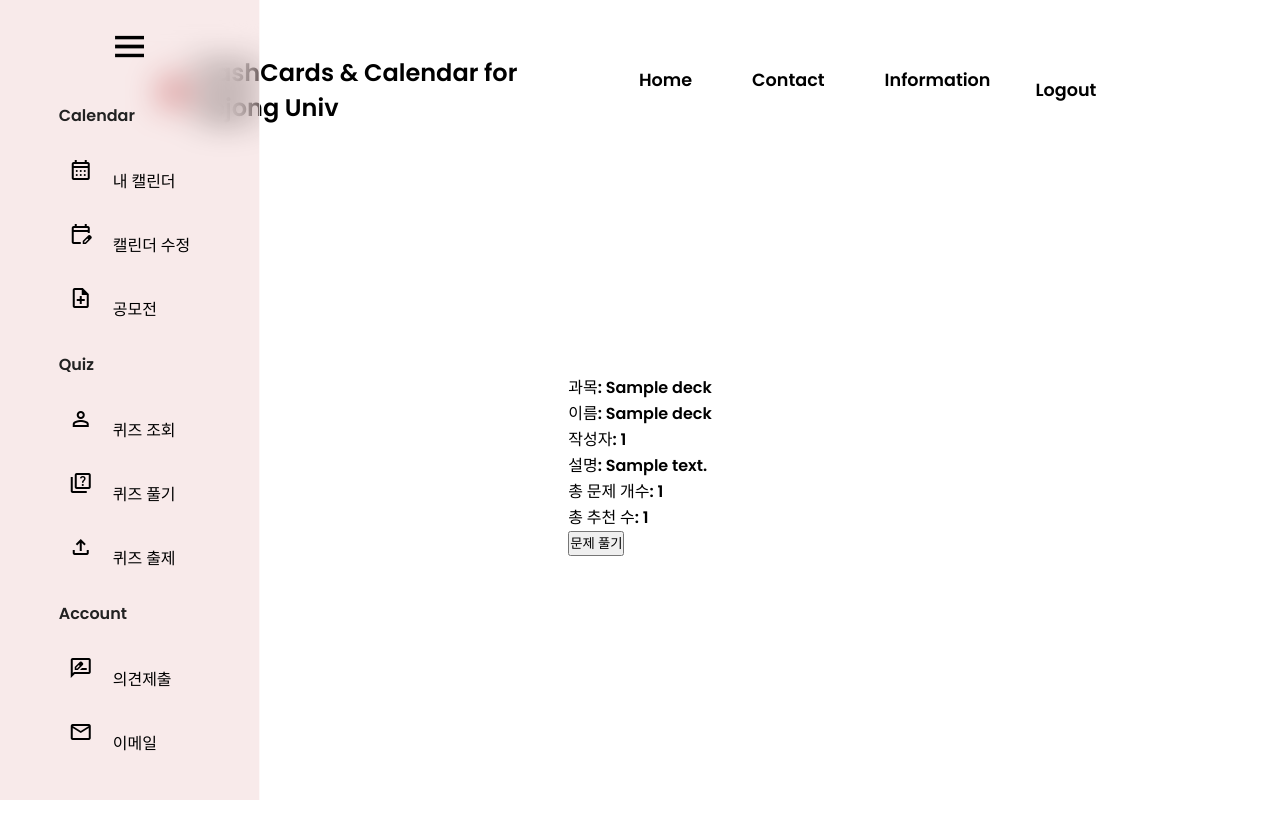
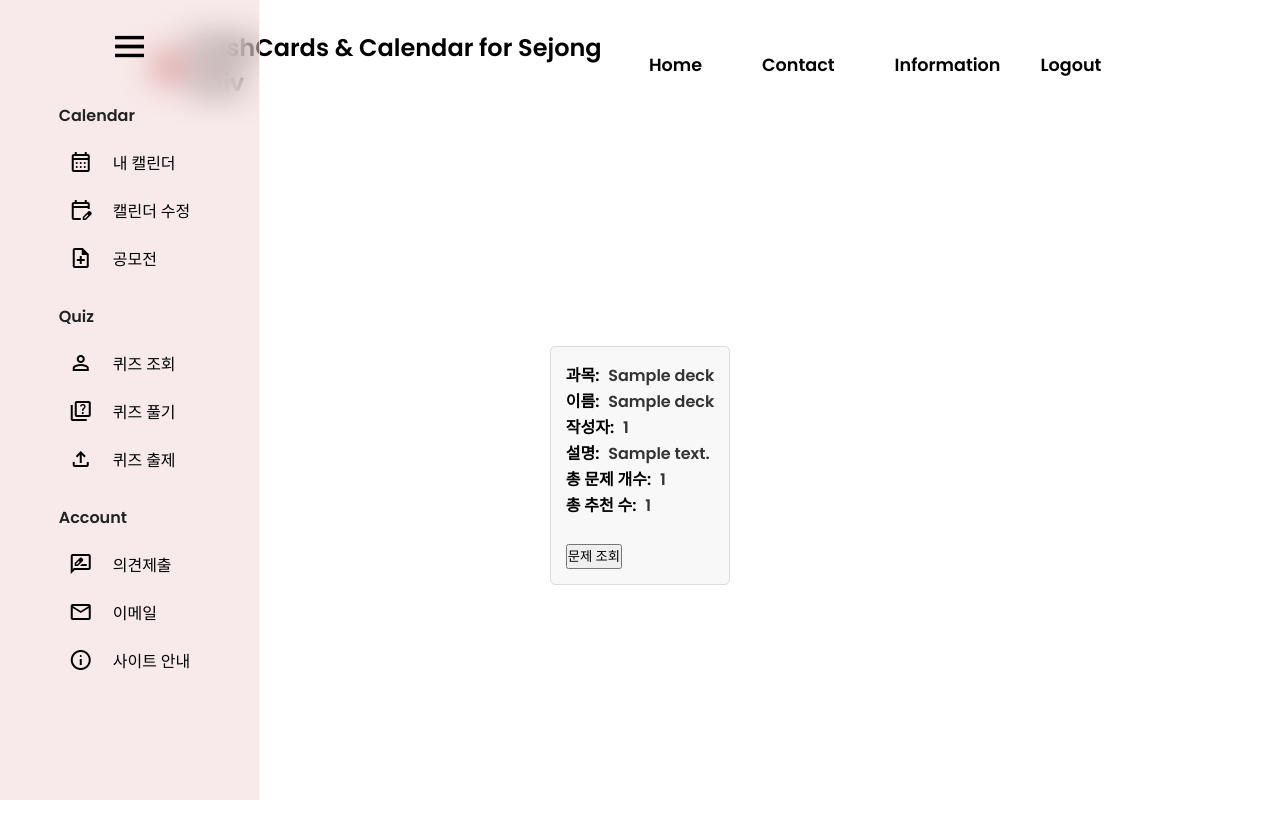
Before and after one commit to LeeDayday/sejong_flashcard, a Django app: page /home/quizzes/1/ in a window 1280 px wide. Shown: the top 825 px of the page. Run offline with Django 4.2, Linux system fonts and the light colour scheme; a user stored in the database is signed in; tables that the repository leaves empty hold one stand-in row (values such as "Sample post"); some web fonts are replaced.

Commit message:
chore: template 수정 및 quiz_detail 창 추가 구현

```diff
--- /dev/null
+++ b/static/css/quizz_detail.css
@@ -0,0 +1,17 @@
+.quiz-info {
+    background-color: #f8f8f8;
+    border: 1px solid #ddd;
+    border-radius: 5px;
+    padding: 15px;
+    margin: 20px;
+    max-width: 400px; /* 내용이 너무 길어질 경우 최대 너비 설정 */
+}
+
+.label {
+    font-weight: bold;
+    margin-right: 5px;
+}
+
+.info {
+    color: #333;
+}
--- a/templates/index.html
+++ b/templates/index.html
@@ -13,8 +13,6 @@
       crossorigin="anonymous"
       referrerpolicy="no-referrer"
     />
-
-   <link rel="stylesheet" type="text/css" href="/static/home_style.css" />
 
     <link
       href="https://cdn.jsdelivr.net/npm/remixicon@3.5.0/fonts/remixicon.css"
@@ -40,7 +38,12 @@
       href="https://fonts.googleapis.com/css2?family=Poppins:wght@600&display=swap"
       rel="stylesheet"
     />
+
+      {% load static %}
+      <link rel="stylesheet" href="{% static 'css/index.css' %}">
       <!-- title, css, javascript 를 위한 block -->
+      {% block sidebar_head_content %}
+      {% endblock %}
       {% block head_content %}
       {% endblock %}
 
--- a/templates/index_side.html
+++ b/templates/index_side.html
@@ -2,13 +2,15 @@
 {% extends 'index.html' %}
 
 <!-- title, css, javascript 를 위한 block -->
-{% block head_content %}
+{% block sidebar_head_content %}
 {#    작성할 title 없음#}
     {% load static %}
-{#    css file#}
-    <link rel="stylesheet" href="{% static 'home_style.css' %}">
-{#    적용할 javascript file 없음#}
-{% endblock %}
+{#    css file #}
+        <link rel="stylesheet" href="{% static 'css/index_side.css' %}">
+
+{#    javascript file 없음#}
+
+{% endblock  %}
 
 {% block sidebar %}
     <!-- 사이드 메뉴바-->
--- a/templates/main.html
+++ b/templates/main.html
@@ -7,9 +7,9 @@
     <title>Main</title>
     {% load static %}
 {#    css#}
-    <link rel="stylesheet" href="{% static 'home_style.css' %}">
+    <link rel="stylesheet" href="{% static 'css/main.css' %}">
 {#    javscript#}
-    <script src="{% static 'js/script.js' %}" defer></script>
+
 {% endblock %}
 
 
@@ -82,4 +82,5 @@
       </button>
     </div>
 
+    <script src="{% static 'js/script.js' %}"></script>
 {% endblock %}
--- a/templates/quiz_detail.html
+++ b/templates/quiz_detail.html
@@ -7,34 +7,49 @@
     <title>Quiz</title>
     {% load static %}
 {#    css#}
-    <link rel="stylesheet" href="{% static 'Quiz_style.css' %}">
+<link rel="stylesheet" href="{% static 'css/quizz_detail.css' %}">
+
 {#    javscript#}
-    <script src="{% static 'js/script.js' %}" defer></script>
 {% endblock %}
 
 {# TemplateHTMLRenderer를 사용하기 위해 rest_framework load#}
 {% load rest_framework %}
 {% block body_content %}
-    <div>
-        <span>과목: {{ subject }}</span>
-        <br>
-        <span>이름: {{ name }}</span>
-        <br>
-        <span>작성자: {{ owner }}</span>
-        <br>
-        <span>설명: {{ description }}</span>
-        <br>
-        <span>총 문제 개수: {{ flashcards_count }}</span>
-        <br>
-        <span>총 추천 수: {{ total_votes }}</span>
-    </div>
-    {% if user.student_id == owner %}
+<div class="quiz-info">
+    <span class="label">과목:</span>
+    <span class="info">{{ subject }}</span>
+    <br>
+    <span class="label">이름:</span>
+    <span class="info">{{ name }}</span>
+    <br>
+
+    <span class="label">작성자:</span>
+    <span class="info">{{ owner }}</span>
+    <br>
+
+    <span class="label">설명:</span>
+    <span class="info">{{ description }}</span>
+    <br>
+
+    <span class="label">총 문제 개수:</span>
+    <span class="info">{{ flashcards_count }}</span>
+    <br>
+
+    <span class="label">총 추천 수:</span>
+    <span class="info">{{ total_votes }}</span>
+
+    <br>
+    <br>
+{#    {% if user.student_id == owner %}#}
         <!-- 작성자만 볼 수 있는 버튼: flashcard 추가 버튼  -->
-        <button onclick="location.href='{% url deck.id 'view-cards'  %}'">문제 추가</button>
-    {% endif %}
+{#        <button onclick="location.href='{% url 'card-create' deck.id  %}'">문제 추가</button>#}
+{#    {% endif %}#}
         <!-- 누구든지 볼 수 있는 버튼: 문제 조회 버튼 -->
-        <button onclick="location.href='{% url deck.id 'view-cards'  %}'">문제 풀기</button>
+        <button onclick="location.href= '{{ request.path|escapejs }}cards/'">문제 조회</button>
         <!-- 누구든지 볼 수 있는 버튼: 문제 풀기 버튼 -->
 {#        <button onclick="location.href='{% url 'attempt-quiz' deck.id %}'">문제 풀기</button>#}
+</div>
+
+
 
 {% endblock %}
```
Also changed, not shown: templates/quizzes.html (+52 -3 lines).
